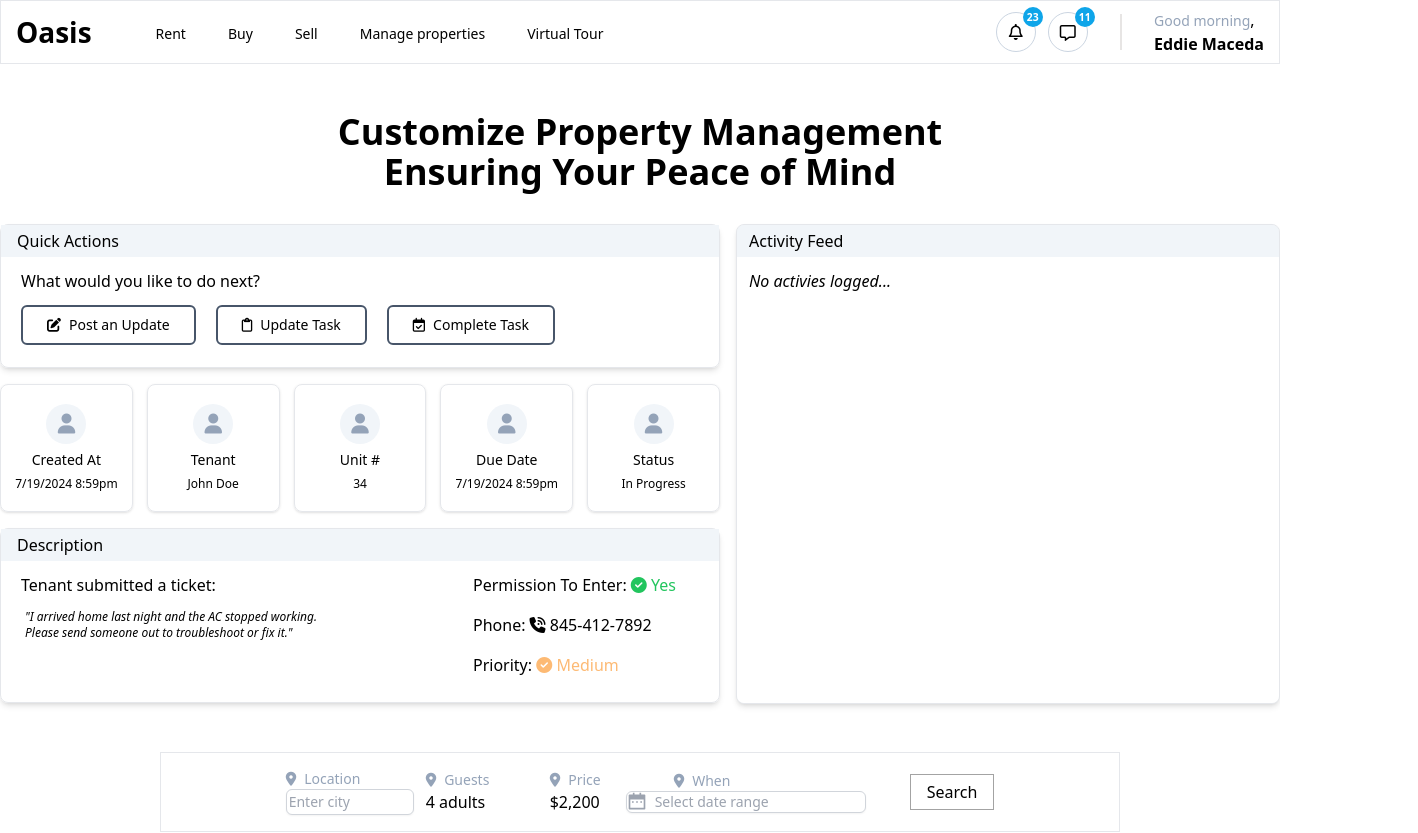
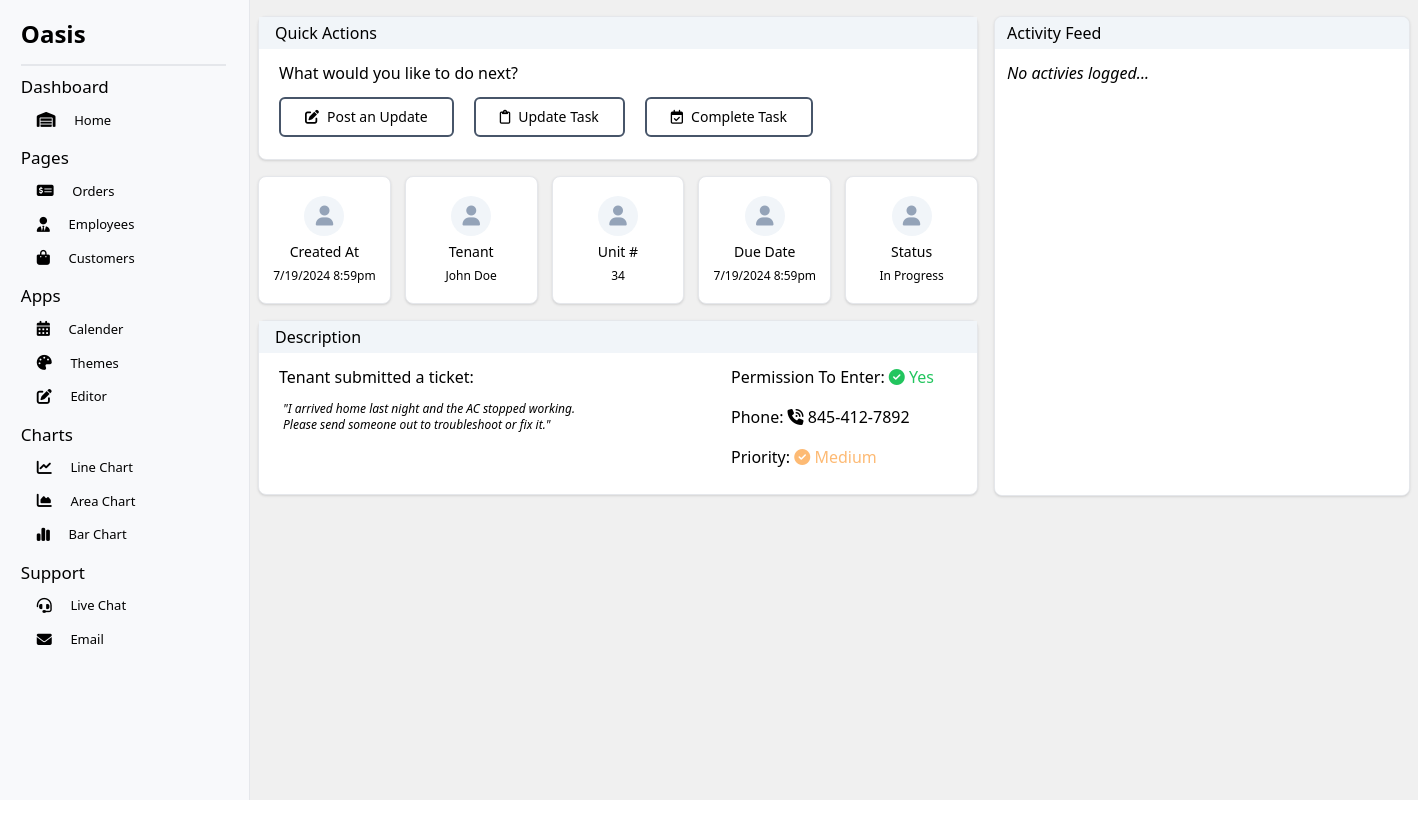
Before and after one commit to eddiemaceda11/Oasis, a React (Vite) app: page / in a window 1280 px wide. Shown: the top 833 px of the page, 1418 px wide, since content can reach past the window. After the commit the page ends 800 px from the top, so only its background shows below. Built offline with nearby package versions, Linux system fonts and the light colour scheme.

Commit message:
Style and build the Dashboard page

```diff
--- a/src/app/App.tsx
+++ b/src/app/App.tsx
@@ -1,5 +1,8 @@
+import React from 'react'
+
 // Pages
 import LoginPage from './pages/Login/LoginPage';
+import DashboardPage from './pages/Dashboard/Dashboard';
 
 // Layouts
 import Header from '../components/layouts/Header';
@@ -18,21 +21,18 @@ import Tasks from "../features/TaskManager/TaskManager";
 function App() {
   return (
     <div className="bg-white h-screen relative">
-      <Header />
+      <DashboardPage />
+      {/* <Header />
       <h1 className="m-auto text-4xl font-semibold text-center w-[45rem] h-28">
         Customize Property Management Ensuring Your Peace of Mind
       </h1>
 
-      {/* TODO - Create a separate page for the Task Manager
-          w/ use of React Router.
-      */}
       <Tasks />
-      {/*  */}
 
       <Booking />
       <Rentals />
       <TableHero />
-      <h1 className="mt-16">TEST</h1>
+      <h1 className="mt-16">TEST</h1> */}
     </div>
   );
 }
--- a/src/app/pages/Dashboard/Dashboard.tsx
+++ b/src/app/pages/Dashboard/Dashboard.tsx
@@ -0,0 +1,21 @@
+import Sidebar from "../../../components/layouts/Sidebar";
+import Tasks from "../../../features/TaskManager/TaskManager";
+import React from "react";
+
+const DashboardPage = () => {
+
+  return (
+    <div>
+      <div className="h-screen w-screen max-w-[1950px] mx-[auto] my-[0]">
+        <div className="flex h-full">
+          <Sidebar />
+          <div className="h-full flex flex-col w-full items-start bg-[#F0F0F0] px-2">
+             <Tasks />
+          </div>
+        </div>
+      </div>
+    </div>
+  );
+};
+
+export default DashboardPage;
--- /dev/null
+++ b/src/components/layouts/Sidebar.tsx
@@ -0,0 +1,125 @@
+import { useState } from "react";
+import React from "react";
+
+
+const sidebarData = [
+    {
+      title: "Dashboard",
+      selections: [
+        {
+          selection: "Home",
+          image: "fa-solid fa-warehouse",
+        },
+      ],
+    },
+    {
+      title: "Pages",
+      selections: [
+        {
+          selection: "Orders",
+          image: "fa-solid fa-money-check-dollar",
+        },
+        {
+          selection: "Employees",
+          image: "fa-solid fa-user-tie",
+        },
+        {
+          selection: "Customers",
+          image: "fa-solid fa-bag-shopping",
+        },
+      ],
+    },
+    {
+      title: "Apps",
+      selections: [
+        {
+          selection: "Calender",
+          image: "fa-solid fa-calendar-days",
+        },
+        {
+          selection: "Themes",
+          image: "fa-solid fa-palette",
+        },
+        {
+          selection: "Editor",
+          image: "fa-solid fa-pen-to-square",
+        },
+      ],
+    },
+    {
+      title: "Charts",
+      selections: [
+        {
+          selection: "Line Chart",
+          image: "fa-solid fa-chart-line",
+        },
+        {
+          selection: "Area Chart",
+          image: "fa-solid fa-chart-area",
+        },
+        {
+          selection: "Bar Chart",
+          image: "fa-solid fa-chart-simple",
+        },
+      ],
+    },
+    {
+      title: "Support",
+      selections: [
+        {
+          selection: "Live Chat",
+          image: "fa-solid fa-headset",
+        },
+        {
+          selection: "Email",
+          image: "fa-solid fa-envelope",
+        },
+      ],
+    },
+  ];
+
+export default function Sidebar() {
+  const [sidebarIsOpen, setSidebarIsOpen] = useState(true);
+
+  function toggleSidebar() {
+    setSidebarIsOpen((prevState) => !prevState);
+  }
+
+  // bg-[#fbfbfb]
+
+  return (
+    <section className={sidebarIsOpen ? "bg-[#f8f9fb] min-w-[250px] [transition:0.5s] overflow-y-auto border-r-[1px]" : "bg-[grey] h-screen w-[0] [transition:0.5s]"}>
+      <div className="px-[1.3rem] py-[0] w-full">
+        {sidebarIsOpen && (
+          <div className="">
+            <div className="h-[8%] flex items-center justify-between mt-4">
+              <p className="font-bold text-[1.5rem] border-b-[2px] pb-[12px] w-[99%]">Oasis</p>
+            </div>
+            <div className="h-[92%]">
+              {sidebarData.map((data) => (
+                <div
+                  className="h-auto mt-2"
+                  key={data.title}
+                >
+                  <p className="mb-1 cursor-default font-medium text-[17px]">{data.title}</p>
+                  <ul>
+                    {data.selections.map((selection) => (
+                      <div
+                        className="flex items-center hover:cursor-pointer hover:bg-[#bbdefb] hover:rounded-[4px] hover:[transition:0.01s]"
+                        key={selection.selection}
+                      >
+                        <i className={`${selection.image} pb-[1.5px] text-[15px] pl-4`}></i>
+                        <li className="flex pl-[1.1rem] text-[13px] items-center [list-style:none] cursor-pointer h-[2.1rem] border-[1px] border-[solid] border-[transparent] w-full hover:cursor-pointer hover:bg-[#bbdefb] hover:rounded-[4px] hover:[transition:0.01s] font-normal">{selection.selection}</li>
+                      </div>
+                    ))}
+                  </ul>
+                </div>
+              ))}
+            </div>
+          </div>
+        )}
+        {!sidebarIsOpen && <button onClick={toggleSidebar}>open</button>}
+      </div>
+    </section>
+  );
+}
--- a/src/components/ui/Button.tsx
+++ b/src/components/ui/Button.tsx
@@ -1,3 +1,5 @@
+import React from 'react'
+
 type ButtonProps = {
   classInfo: string;
   handleClick: any;
--- a/src/features/TaskManager/TaskManager.tsx
+++ b/src/features/TaskManager/TaskManager.tsx
@@ -11,7 +11,7 @@ const Tasks = () => {
   const [postQuickActionUpdate, setPostQuickActionUpdate] = useState(false);
 
   return (
-    <section className="relative flex justify-between items-start m-auto md:w-[48rem] lg:bg-white lg:w-[61rem] xl:w-[80rem] h-[32rem] mb-4">
+    <section className="relative flex justify-center gap-4 items-start w-full h-[32rem] mb-4 pt-4">
       <div>
         <QuickActions
           postQuickActionUpdate={postQuickActionUpdate}
--- a/src/features/TaskManager/components/ActivityFeed.tsx
+++ b/src/features/TaskManager/components/ActivityFeed.tsx
@@ -7,7 +7,7 @@ const ActivityFeed = () => {
   console.log("activities", activities);
 
   return (
-    <div className=" border rounded-lg bg-slate-100 h-[30rem] w-[34rem] overflow-hidden shadow-md">
+    <div className=" border rounded-lg bg-slate-100 h-[30rem] w-[26rem] overflow-hidden shadow">
       <p className="bg-slate-100 pl-3 py-1 font-medium">Activity Feed</p>
       <div className="h-full bg-white">
         {activities.length < 1 && <p className="ml-3 pt-3 italic">No activies logged...</p>}
--- a/src/features/TaskManager/components/QuickActions.tsx
+++ b/src/features/TaskManager/components/QuickActions.tsx
@@ -14,7 +14,7 @@ const QuickActions = ({ postQuickActionUpdate, setPostQuickActionUpdate }: Modal
     const dispatch = useDispatch();
 
     return (
-        <div className="border h-36 w-[45rem] rounded-lg shadow-md">
+        <div className="border h-36 w-[45rem] rounded-lg shadow bg-white">
             <p className="bg-slate-100 pl-4 font-medium py-1">Quick Actions</p>
             {!postQuickActionUpdate ? <div>
                 <p className="pl-5 text-medium py-3">What would you like to do next?</p>
--- a/src/features/TaskManager/components/TaskDescription.tsx
+++ b/src/features/TaskManager/components/TaskDescription.tsx
@@ -1,6 +1,6 @@
 const TaskDescription = () => {
     return (
-      <div className="border h-[10.95rem] w-[45rem] rounded-lg mt-4 shadow-md">
+      <div className="border h-[10.95rem] w-[45rem] rounded-lg mt-4 shadow bg-white">
         <p className="bg-slate-100 pl-4 font-medium py-1">Description</p>
         <div className="flex">
           <div>
--- a/src/features/TaskManager/components/TaskDetails.tsx
+++ b/src/features/TaskManager/components/TaskDetails.tsx
@@ -4,27 +4,27 @@ import React from 'react';
 const TaskDetails = () => {
     return (
       <div className="flex justify-between items-center h-32 w-[45rem] rounded-lg mt-4">
-        <div className="shadow border w-[8.3rem] h-32 rounded-lg flex flex-col items-center justify-center gap-1.5">
+        <div className="shadow border w-[8.3rem] h-32 rounded-lg flex flex-col items-center justify-center gap-1.5 bg-white">
           <i className="flex items-center justify-center fa-solid fa-user text-xl h-10 w-10 bg-slate-100 rounded-[50%] text-slate-400"></i>
           <p className="font-medium text-sm">Created At</p>
           <span className="text-xs">{formatCurrentDateTime()}</span>
         </div>
-        <div className="shadow border w-[8.3rem] h-32 rounded-lg flex flex-col items-center justify-center gap-1.5">
+        <div className="shadow border w-[8.3rem] h-32 rounded-lg flex flex-col items-center justify-center gap-1.5 bg-white">
           <i className="flex items-center justify-center fa-solid fa-user text-xl h-10 w-10 bg-slate-100 rounded-[50%] text-slate-400"></i>
           <p className="font-medium text-sm">Tenant</p>
           <span className="text-xs">John Doe</span>
         </div>
-        <div className="shadow border w-[8.3rem] h-32 rounded-lg flex flex-col items-center justify-center gap-1.5">
+        <div className="shadow border w-[8.3rem] h-32 rounded-lg flex flex-col items-center justify-center gap-1.5 bg-white">
           <i className="flex items-center justify-center fa-solid fa-user text-xl h-10 w-10 bg-slate-100 rounded-[50%] text-slate-400"></i>
           <p className="font-medium text-sm">Unit #</p>
           <span className="text-xs">34</span>
         </div>
-        <div className="shadow border w-[8.3rem] h-32 rounded-lg flex flex-col items-center justify-center gap-1.5">
+        <div className="shadow border w-[8.3rem] h-32 rounded-lg flex flex-col items-center justify-center gap-1.5 bg-white">
           <i className="flex items-center justify-center fa-solid fa-user text-xl h-10 w-10 bg-slate-100 rounded-[50%] text-slate-400"></i>
           <p className="font-medium text-sm">Due Date</p>
           <span className="text-xs">{formatCurrentDateTime()}</span>
         </div>
-        <div className="shadow border w-[8.3rem] h-32 rounded-lg flex flex-col items-center justify-center gap-1.5">
+        <div className="shadow border w-[8.3rem] h-32 rounded-lg flex flex-col items-center justify-center gap-1.5 bg-white">
           <i className="flex items-center justify-center fa-solid fa-user text-xl h-10 w-10 bg-slate-100 rounded-[50%] text-slate-400"></i>
           <p className="font-medium text-sm">Status</p>
           <span className="text-xs">In Progress</span>
```
